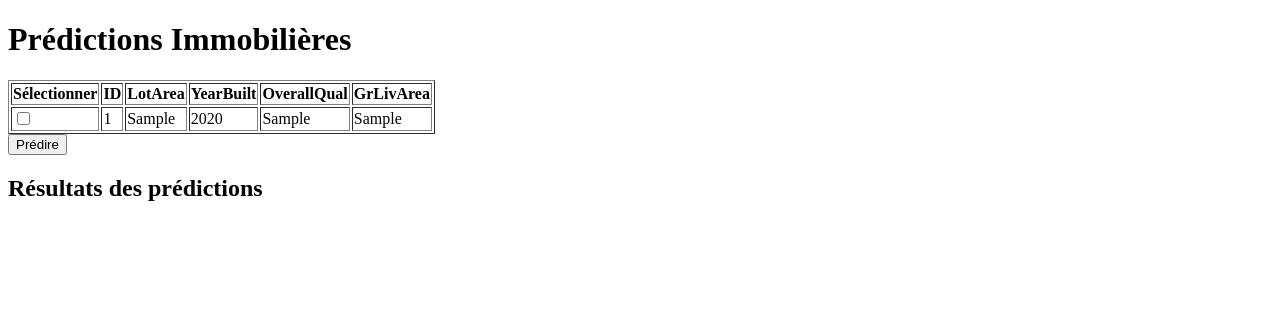
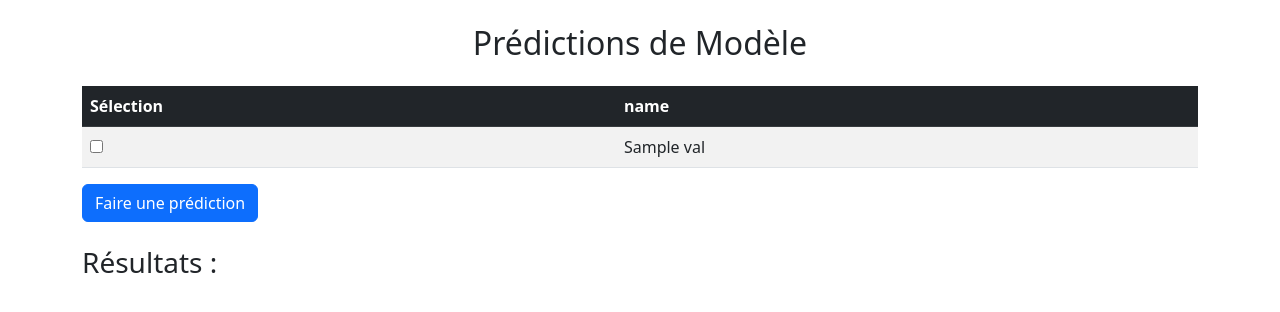
Before and after one commit to ouassim16wass/finial, a Flask app: template templates/index.html in a window 1280 px wide. Shown: the top 312 px of the page. Run offline with Flask 3, Linux system fonts and the light colour scheme; the template is opened without the code that fills it: most values are stand-ins (such as "Sample title", 1, 10 or a date in 2020); some libraries are stand-ins or nearby versions.

Commit message:
Update index.html

```diff
--- a/templates/index.html
+++ b/templates/index.html
@@ -3,67 +3,65 @@
 <head>
     <meta charset="UTF-8">
     <meta name="viewport" content="width=device-width, initial-scale=1.0">
-    <title>Prédictions Immobilières</title>
+    <title>Prédictions de Modèle</title>
+    <link rel="stylesheet" href="https://cdnjs.cloudflare.com/ajax/libs/bootstrap/5.3.0/css/bootstrap.min.css">
     <script src="https://code.jquery.com/jquery-3.6.0.min.js"></script>
 </head>
-<body>
-    <h1>Prédictions Immobilières</h1>
-    <table border="1">
-        <thead>
+<body class="container mt-4">
+    <h2 class="text-center mb-4">Prédictions de Modèle</h2>
+
+    <table class="table table-striped table-hover">
+        <thead class="table-dark">
             <tr>
-                <th>Sélectionner</th>
-                <th>ID</th>
-                <th>LotArea</th>
-                <th>YearBuilt</th>
-                <th>OverallQual</th>
-                <th>GrLivArea</th>
+                <th>Sélection</th>
+                {% for col in data[0].keys() if col != 'Select' %}
+                <th>{{ col }}</th>
+                {% endfor %}
             </tr>
         </thead>
         <tbody>
             {% for row in data %}
             <tr>
-                <td><input type="checkbox" class="row-select" data-id="{{ row.Id }}"
-                    data-lotarea="{{ row.LotArea }}"
-                    data-yearbuilt="{{ row.YearBuilt }}"
-                    data-overallqual="{{ row.OverallQual }}"
-                    data-grlivarea="{{ row.GrLivArea }}"></td>
-                <td>{{ row.Id }}</td>
-                <td>{{ row.LotArea }}</td>
-                <td>{{ row.YearBuilt }}</td>
-                <td>{{ row.OverallQual }}</td>
-                <td>{{ row.GrLivArea }}</td>
+                <td><input type="checkbox" class="row-checkbox"></td>
+                {% for col, val in row.items() if col != 'Select' %}
+                <td>{{ val }}</td>
+                {% endfor %}
             </tr>
             {% endfor %}
         </tbody>
     </table>
-    <button id="predict-btn">Prédire</button>
-    <h2>Résultats des prédictions</h2>
-    <ul id="prediction-results"></ul>
+
+    <button id="predict-btn" class="btn btn-primary">Faire une prédiction</button>
+
+    <h3 class="mt-4">Résultats :</h3>
+    <div id="prediction-results" class="alert alert-info d-none"></div>
 
     <script>
         $(document).ready(function() {
             $("#predict-btn").click(function() {
                 let selectedRows = [];
-                $(".row-select:checked").each(function() {
-                    selectedRows.push({
-                        Id: $(this).data("id"),
-                        LotArea: $(this).data("lotarea"),
-                        YearBuilt: $(this).data("yearbuilt"),
-                        OverallQual: $(this).data("overallqual"),
-                        GrLivArea: $(this).data("grlivarea")
-                    });
+                $("tbody tr").each(function() {
+                    let row = {};
+                    if ($(this).find(".row-checkbox").is(":checked")) {
+                        $(this).find("td").each(function(index) {
+                            if (index > 0) row[$("thead th").eq(index).text()] = $(this).text();
+                        });
+                        selectedRows.push(row);
+                    }
                 });
+
+                if (selectedRows.length === 0) {
+                    alert("Veuillez sélectionner au moins une ligne.");
+                    return;
+                }
 
                 $.ajax({
                     url: '/predict',
-                    method: 'POST',
+                    type: 'POST',
                     contentType: 'application/json',
-                    data: JSON.stringify({ selected_rows: selectedRows }),
+                    data: JSON.stringify({selected_rows: selectedRows}),
                     success: function(response) {
-                        $("#prediction-results").empty();
-                        response.results.forEach(result => {
-                            $("#prediction-results").append(`<li>ID: ${result.Id}, Prix Prédit: ${result.SalePrice}</li>`);
-                        });
+                        $("#prediction-results").removeClass("d-none").html("Prédictions: " + response.predictions.join(", "));
                     },
                     error: function(xhr) {
                         alert("Erreur: " + xhr.responseJSON.error);
```
